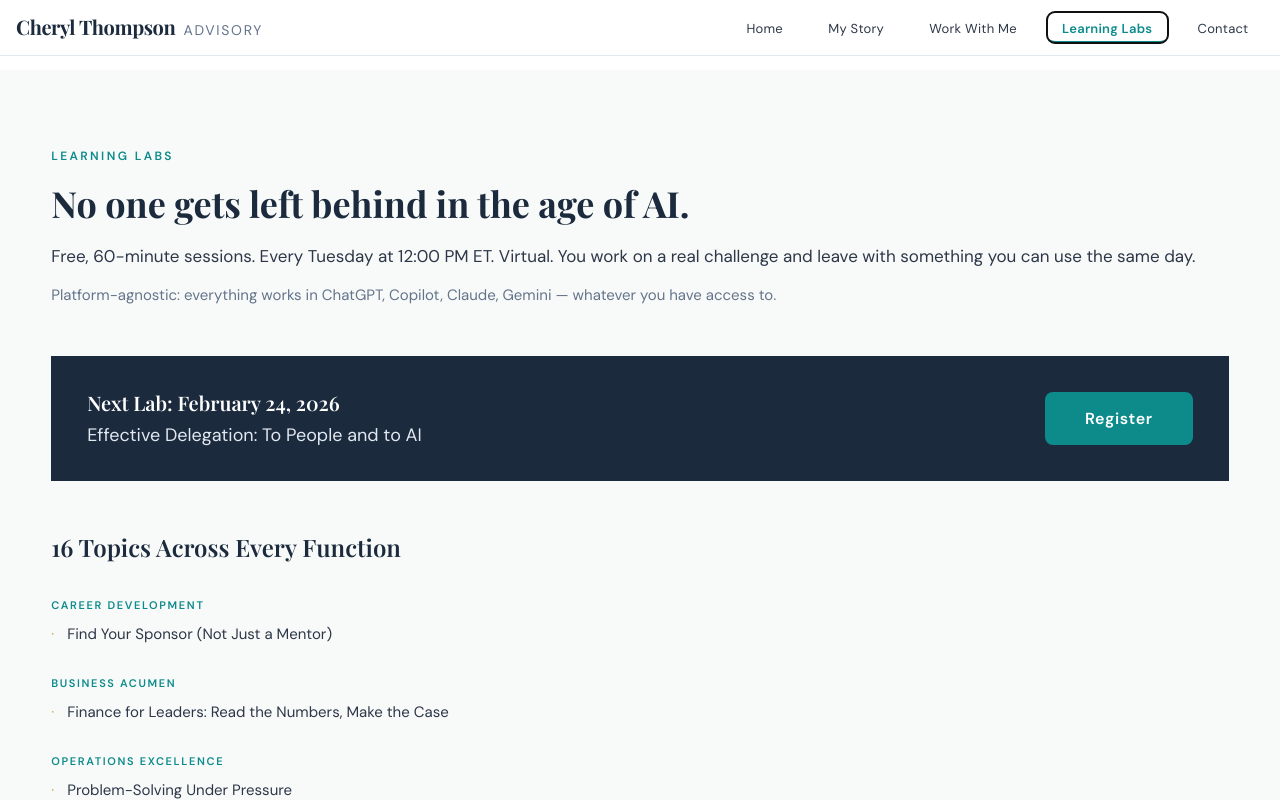
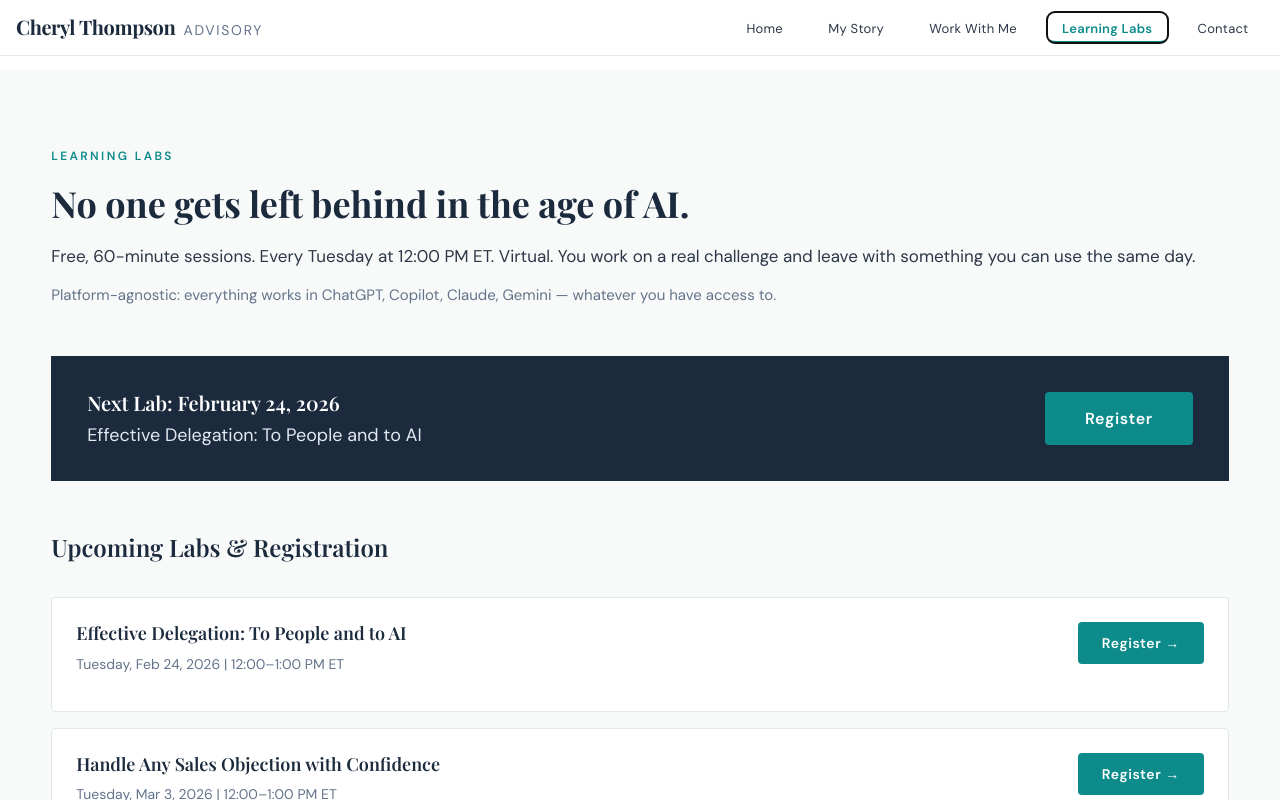
Before and after one commit to cthomps366/cheryl-site, a React (Vite) app: page / in a window 1280 px wide. Both pictures are taken after a click on the button "Learning Labs". Shown: the top 800 px of the page. Built offline with nearby package versions, Linux system fonts and the light colour scheme.

Commit message:
Add Zoom registration links for all upcoming Learning Labs

```diff
--- a/src/CTA_Website_Wireframe.jsx
+++ b/src/CTA_Website_Wireframe.jsx
@@ -1017,7 +1017,201 @@ function LearningLabsPage() {
                 Effective Delegation: To People and to AI
               </div>
             </div>
-            <CTAButton text="Register" />
+            <button
+              onClick={() => window.open("https://us06web.zoom.us/meeting/register/90RfRUQJSwqyztZ2Ee52mA", "_blank")}
+              style={{
+                fontFamily: "'DM Sans', sans-serif",
+                fontSize: 16,
+                fontWeight: 600,
+                letterSpacing: "0.04em",
+                padding: "16px 40px",
+                border: "none",
+                background: COLORS.teal,
+                color: COLORS.white,
+                cursor: "pointer",
+                transition: "all 0.25s ease",
+                borderRadius: 4,
+              }}
+            >
+              Register
+            </button>
+          </div>
+
+          <h2
+            style={{
+              fontFamily: "'Playfair Display', Georgia, serif",
+              fontSize: 24,
+              color: COLORS.navy,
+              margin: "0 0 32px 0",
+              fontWeight: 600,
+            }}
+          >
+            Upcoming Labs & Registration
+          </h2>
+
+          <div style={{ marginBottom: 48 }}>
+            {[
+              {
+                title: "Effective Delegation: To People and to AI",
+                date: "Tuesday, Feb 24, 2026",
+                time: "12:00–1:00 PM ET",
+                link: "https://us06web.zoom.us/meeting/register/90RfRUQJSwqyztZ2Ee52mA",
+              },
+              {
+                title: "Handle Any Sales Objection with Confidence",
+                date: "Tuesday, Mar 3, 2026",
+                time: "12:00–1:00 PM ET",
+                link: "https://us06web.zoom.us/meeting/register/0lV_zSwDRTuixb4oF3vNow",
+              },
+              {
+                title: "SOPs and Training Materials in Half the Time",
+                date: "Tuesday, Mar 10, 2026",
+                time: "12:00–1:00 PM ET",
+                link: "https://us06web.zoom.us/meeting/register/UVFRmOOoS6CAkogQjUPGLg",
+              },
+              {
+                title: "Self-Care as a Leadership Strategy",
+                date: "Tuesday, Mar 17, 2026",
+                time: "12:00–1:00 PM ET",
+                link: "https://us06web.zoom.us/meeting/register/wjEf-QGuQ5-8OwcDuzzuVg",
+              },
+              {
+                title: "Reaching the Floor: Communication That Works Without Email",
+                date: "Tuesday, Mar 24, 2026",
+                time: "12:00–1:00 PM ET",
+                link: "https://us06web.zoom.us/meeting/register/zB56J9U8QyWtkpihy7sFRA",
+              },
+              {
+                title: "Career Pathing for Leaders: Develop Your People Without Losing Them",
+                date: "Tuesday, Mar 31, 2026",
+                time: "1:00–3:00 PM ET",
+                link: "https://us06web.zoom.us/meeting/register/0V8Rd9N4TKmt1eS7OO3Rcw",
+                category: "Talent Retention — Focuses on practical, leader-driven career pathing that increases visibility into growth opportunities and strengthens retention without adding administrative burden.",
+              },
+              {
+                title: "AI Behind the Scenes: What Smart Leaders Are Doing Differently",
+                date: "Tuesday, Apr 7, 2026",
+                time: "12:00–1:00 PM ET",
+                link: "https://us06web.zoom.us/meeting/register/ttyTqX8WSHit_XYs5FEh-w",
+              },
+              {
+                title: "Project Management: Keep Projects Moving Without Chasing People",
+                date: "Tuesday, Apr 14, 2026",
+                time: "12:00–1:00 PM ET",
+                link: "https://us06web.zoom.us/meeting/register/wgra9YJRTiywdNO-jLOxUA",
+              },
+              {
+                title: "Change Management: Get Your Team to Adopt New Tools",
+                date: "Tuesday, Apr 21, 2026",
+                time: "12:00–1:00 PM ET",
+                link: "https://us06web.zoom.us/meeting/register/2AUf6rhzQpSbrfw8bPKZ2w",
+              },
+              {
+                title: "Engineering Communication: Translate Technical Work for Non-Technical Audiences",
+                date: "Tuesday, Apr 28, 2026",
+                time: "12:00–1:00 PM ET",
+                link: "https://us06web.zoom.us/meeting/register/jtAVkHGjSzSVHHMi82e59g",
+                category: "Technical Communication — Helps technical professionals translate complex work into clear, decision-ready messages for non-technical stakeholders.",
+              },
+              {
+                title: "Procurement: Faster Supplier Communication and Documentation",
+                date: "Tuesday, May 5, 2026",
+                time: "12:00–1:00 PM ET",
+                link: "https://us06web.zoom.us/meeting/register/5VKWI2eQSEiaNpAaPaRm5g",
+              },
+              {
+                title: "Internal Communications: Messages That Actually Get Read",
+                date: "Tuesday, May 12, 2026",
+                time: "12:00–1:00 PM ET",
+                link: "https://us06web.zoom.us/meeting/register/qEUblU1eT3eVGG0tTNgDcQ",
+              },
+              {
+                title: "ERG Leaders: From Overworked to Strategic",
+                date: "Tuesday, May 19, 2026",
+                time: "12:00–1:00 PM ET",
+                link: "https://us06web.zoom.us/meeting/register/L_9q7AF8R_mk6jx4j6lSkQ",
+              },
+            ].map((lab, i) => (
+              <div
+                key={i}
+                style={{
+                  background: COLORS.white,
+                  border: `1px solid ${COLORS.lightGray}`,
+                  padding: "24px",
+                  marginBottom: 16,
+                  borderRadius: 4,
+                }}
+              >
+                <div
+                  style={{
+                    display: "flex",
+                    justifyContent: "space-between",
+                    alignItems: "flex-start",
+                    flexWrap: "wrap",
+                    gap: 16,
+                    marginBottom: 12,
+                  }}
+                >
+                  <div style={{ flex: 1, minWidth: "250px" }}>
+                    <h3
+                      style={{
+                        fontFamily: "'Playfair Display', Georgia, serif",
+                        fontSize: 18,
+                        color: COLORS.navy,
+                        margin: "0 0 8px 0",
+                        fontWeight: 600,
+                        lineHeight: 1.3,
+                      }}
+                    >
+                      {lab.title}
+                    </h3>
+                    <div
+                      style={{
+                        fontFamily: "'DM Sans', sans-serif",
+                        fontSize: 14,
+                        color: COLORS.mediumGray,
+                        marginBottom: lab.category ? 8 : 0,
+                      }}
+                    >
+                      {lab.date} | {lab.time}
+                    </div>
+                    {lab.category && (
+                      <div
+                        style={{
+                          fontFamily: "'DM Sans', sans-serif",
+                          fontSize: 13,
+                          color: COLORS.charcoal,
+                          fontStyle: "italic",
+                          marginTop: 8,
+                          lineHeight: 1.5,
+                        }}
+                      >
+                        {lab.category}
+                      </div>
+                    )}
+                  </div>
+                  <button
+                    onClick={() => window.open(lab.link, "_blank")}
+                    style={{
+                      fontFamily: "'DM Sans', sans-serif",
+                      fontSize: 14,
+                      fontWeight: 600,
+                      letterSpacing: "0.04em",
+                      padding: "12px 24px",
+                      border: "none",
+                      background: COLORS.teal,
+                      color: COLORS.white,
+                      cursor: "pointer",
+                      transition: "all 0.25s ease",
+                      borderRadius: 4,
+                      whiteSpace: "nowrap",
+                    }}
+                  >
+                    Register →
+                  </button>
+                </div>
+              </div>
+            ))}
           </div>
 
           <h2
```
